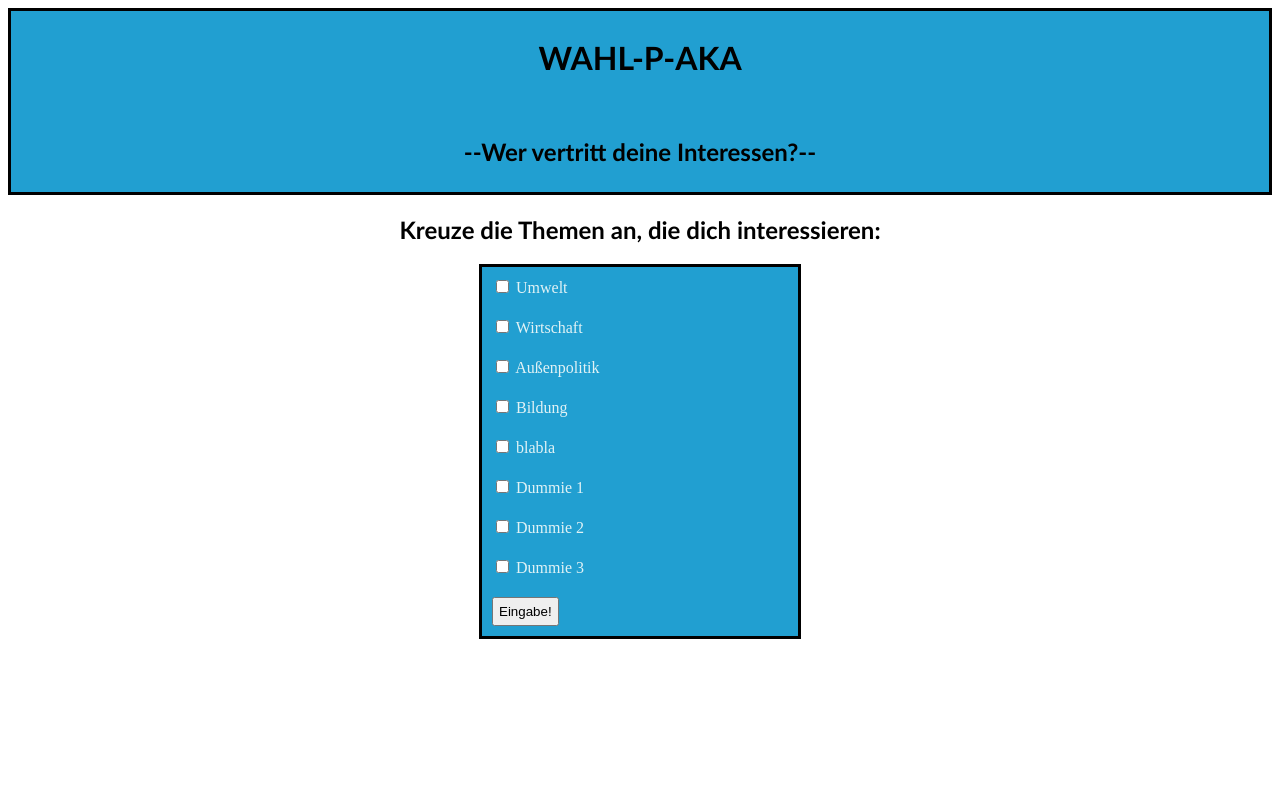
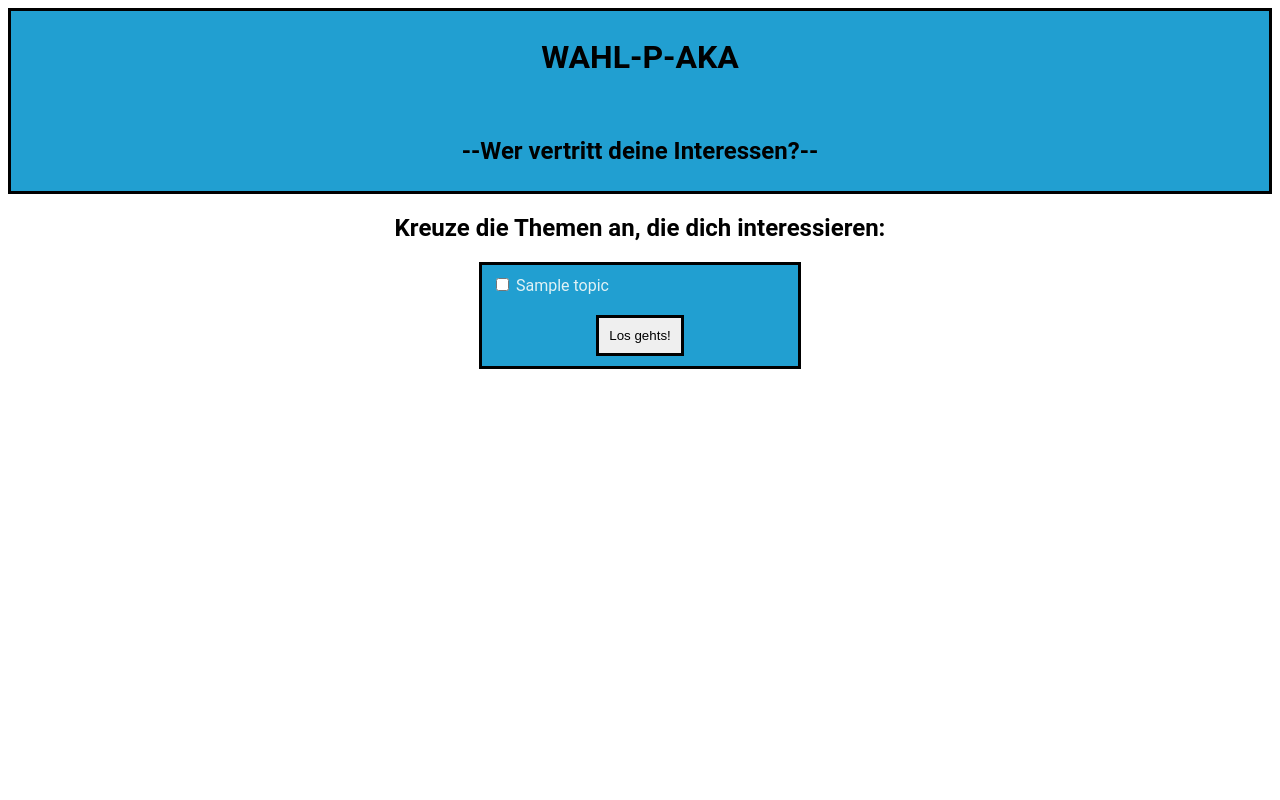
Before and after one commit to Jugendhackt/wahl-p-aka, a Flask app: page / in a window 1280 px wide. Run offline with Flask 2, Linux system fonts and the light colour scheme; tables that the repository leaves empty hold one stand-in row (values such as "Sample post"); some web fonts are replaced.

Commit message:
Dynamic data for start and question site

```diff
--- a/wahl_p_aka/__init__.py
+++ b/wahl_p_aka/__init__.py
@@ -1,4 +1,5 @@
-from flask import Flask, render_template
+from flask import Flask
+import flask
 
 app = Flask(__name__)
 
@@ -8,18 +9,40 @@ except FileNotFoundError:
     print("WARNING: No configuration file found.")
     app.config.from_pyfile('application.cfg.example')
 
-from .database import db, Poll
-
-from wahl_p_aka.api import api_blueprint
-
-app.register_blueprint(api_blueprint, url_prefix='/api')
+from .database import db, PollTopic, Poll
 
 
 @app.route("/")
-def hello_world():
-    return render_template("main.html")
+def start_site():
+    polltopics = PollTopic.query.all()
+    return flask.render_template("start.html", topics=polltopics)
 
 
-@app.route("/info")
-def better_world():
-    return render_template("question_site.html")
+@app.route("/question", methods=['post'])
+def question_site():
+    formdata = flask.request.form
+    topic_ids = []
+    for item in formdata.items():
+        if item[1] == "on" and "checkbox" in item[0]:
+            topic_ids.append(item[0].split("_")[1])
+
+    polltopics = []
+    db_polltopics = db.session.query(PollTopic).filter(PollTopic.aw_id.in_(topic_ids))
+    for row in db_polltopics:
+        if len(row.children) != 0:
+            for child in row.children:
+                polltopics.append(child.id)
+        polltopics.append(row.id)
+
+    polls = db.session.query(Poll).filter(
+        Poll.topics.any(PollTopic.id.in_(polltopics))
+    )
+    questions = []
+    for row in polls:
+        questions.append({
+            "id": row.id,
+            "title": row.title,
+            "abstract": row.abstract,
+            "date": row.date
+        })
+    return flask.render_template("question_site.html", questions=questions)
--- a/wahl_p_aka/static/mystyle.css
+++ /dev/null
@@ -1,77 +0,0 @@
-h1 {
-	font-family: Calibri;
-}
-
-h2 {
-	font-family: Calibri;
-}
-
-h3 {
-	font-family: Calibri;
-}
-
-#title-frame {
-	background-color: #219fd1;
-	padding:6px;
-	border: 3px solid black;
-}
-
-#question-start {
-	margin: auto;
-	width:25%;
-	background-color: #219fd1;
-	border: 3px solid black;
-}
-
-#q-text {
-	color: #219fd1;
-}
-
-#cool-label {
-	color: #e1f2f5;
-}
-
-#rows {
-	padding:10px;
-
-}
-
-#submit-button {
-	padding: 5px;
-}
-
-#question-frame {
-
-	background-color: #219fd1;
-	padding: 6px;
-	border: 3px solid black;
-
-
-}
-
-#info-button {
-	border: 3px solid black;
-	text-align: center;
-	border-radius: 50%;
-	margin: 5px 5px;
-	width: 5%;
-	height: 5%;
-}
-
-#question {
-
-	top: auto;
-}
-
-#main-question {
-	background-color: #219fd1;
-	padding: 6px;
-	border: 3px solid black;
-}
-
-#submit-question {
-	padding: 5px;
-	width: 10%;
-	height: 5%;
-	border: 3px solid black
-}
--- /dev/null
+++ b/wahl_p_aka/static/styles.css
@@ -0,0 +1,60 @@
+body {
+    font-family: Roboto, sans-serif;
+}
+#title-frame {
+    background-color: #219fd1;
+    padding:6px;
+    border: 3px solid black;
+}
+
+#question-start {
+    margin: auto;
+    width:25%;
+    background-color: #219fd1;
+    border: 3px solid black;
+}
+
+#q-text {
+    color: #219fd1;
+}
+
+.cool-label {
+    color: #e1f2f5;
+}
+
+.row {
+    padding:10px;
+}
+.row.child {
+    padding-left: 35px;
+}
+
+#submit-button {
+    padding: 10px;
+    border: 3px solid black
+}
+
+#question-frame {
+    background-color: #219fd1;
+    padding: 6px;
+    border: 3px solid black;
+}
+
+#info-button {
+    border: 3px solid black;
+    text-align: center;
+    border-radius: 50%;
+    margin: 5px 5px;
+    width: 5%;
+    height: 5%;
+}
+
+.question-title {
+    top: auto;
+}
+
+.question {
+    background-color: #219fd1;
+    padding: 6px;
+    border: 3px solid black;
+}
--- a/wahl_p_aka/templates/main.html
+++ /dev/null
@@ -1,62 +0,0 @@
-<html>
-<head>
-<meta charset="UTF-8">
-<title>Wahlpaka</title>
-<link rel="stylesheet" href="{{ url_for('static' , filename='mystyle.css')}}">
-</head>
-
-<body>
-<div id="title-frame">
-    <h1 align="center">WAHL-P-AKA</h1>
-	<br/>
-	<h2 align="center">--Wer vertritt deine Interessen?--</h2>
-</div>
-<h2 align="center">Kreuze die Themen an, die dich interessieren: </h2>
-<div id="question-start">
-
-<div id="rows">
-	<input type="checkbox" id="check_1">
-	<label for="check_1" id="cool-label">Umwelt</label>
-
-</div>
-<div id="rows">
-	<input type="checkbox" id="check_2">
-	<label for="check_2" id="cool-label">Wirtschaft</label>
-</div>
-
-<div id="rows">
-    <input type="checkbox" id="check_3">
-	<label for="check_3" id="cool-label">Außenpolitik</label>
-</div>
-
-<div id="rows">
-    <input type="checkbox" id="check_4">
-	<label for="check_4" id="cool-label">Bildung</label>
-</div>
-
-<div id="rows">
-    <input type="checkbox" id="check_5">
-	<label for="check_5" id="cool-label">blabla</label>
-</div>
-
-<div id="rows">
-    <input type="checkbox" id="check_6">
-	<label for="check_6" id="cool-label">Dummie 1</label>
-</div>
-
-<div id="rows">
-    <input type="checkbox" id="check_7">
-	<label for="check_7" id="cool-label">Dummie 2</label>
-</div>
-
-<div id="rows">
-    <input type="checkbox" id="check_8">
-	<label for="check_8" id="cool-label">Dummie 3</label>
-</div>
-<div id="rows">
-    <input type="submit" value="Eingabe!" id="submit-button">
-</div>
-</body>
-
-
-</html>
--- /dev/null
+++ b/wahl_p_aka/templates/start.html
@@ -0,0 +1,28 @@
+<html>
+    <head>
+        <meta charset="UTF-8">
+        <title>Wahlpaka</title>
+        <link rel="stylesheet" href="https://static.labcode.de/fonts/roboto/roboto.css">
+        <link rel="stylesheet" href="{{ url_for('static', filename='styles.css')}}">
+    </head>
+
+    <body>
+        <div id="title-frame">
+            <h1 align="center">WAHL-P-AKA</h1>
+            <br/>
+            <h2 align="center">--Wer vertritt deine Interessen?--</h2>
+        </div>
+        <h2 align="center">Kreuze die Themen an, die dich interessieren: </h2>
+        <form id="question-start" action="{{ url_for('question_site') }}" method="post">
+            {% for topic in topics %}
+            <div class="row{% if topic.parent %} child{% endif %}">
+                <input name="checkbox_{{ topic.id }}" type="checkbox" id="checkbox_{{ topic.id }}">
+                <label for="checkbox_{{ topic.id }}" class="cool-label">{{ topic.name }}</label>
+            </div>
+            {% endfor %}
+            <div class="row" style="text-align: center;">
+                <input type="submit" value="Los gehts!" id="submit-button">
+            </div>
+        </form>
+    </body>
+</html>
```
Also changed, not shown: wahl_p_aka/api.py (deleted, +0 -41 lines), wahl_p_aka/templates/question_site.html (+18 -15 lines).
